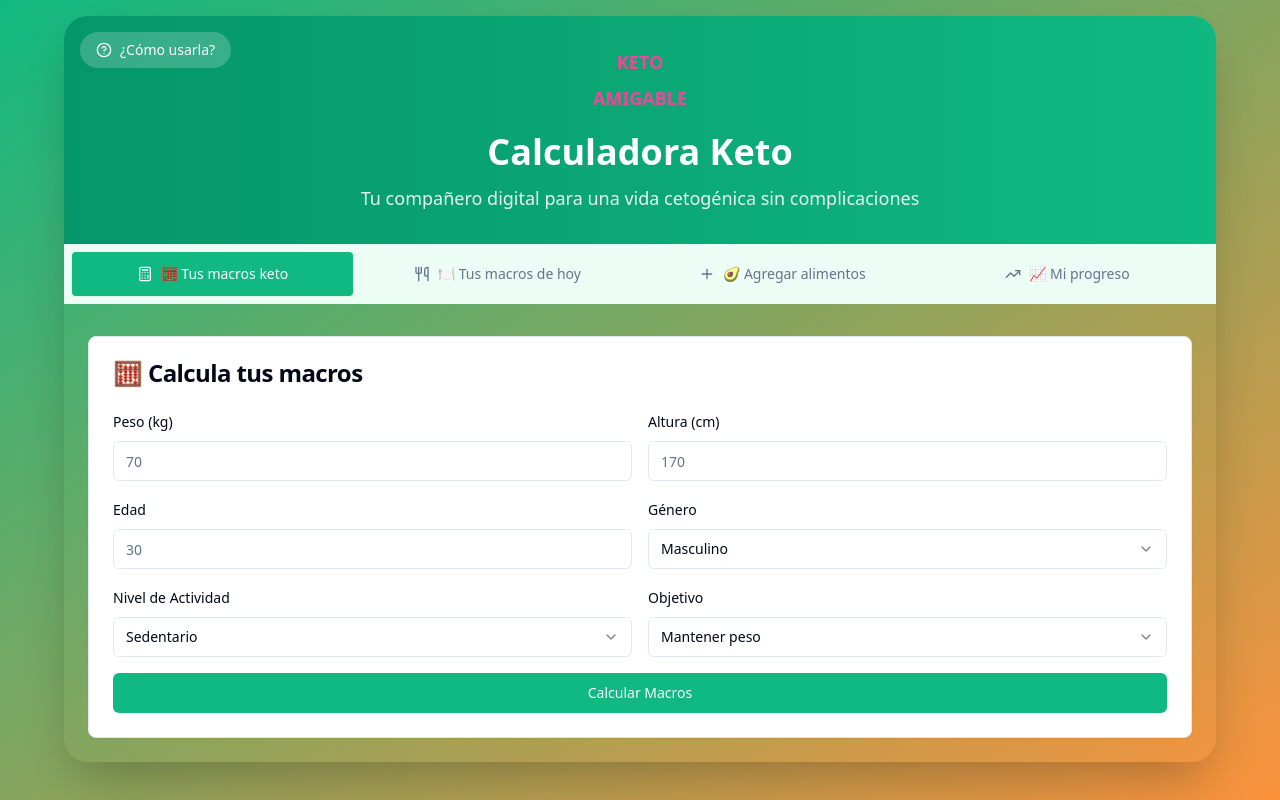
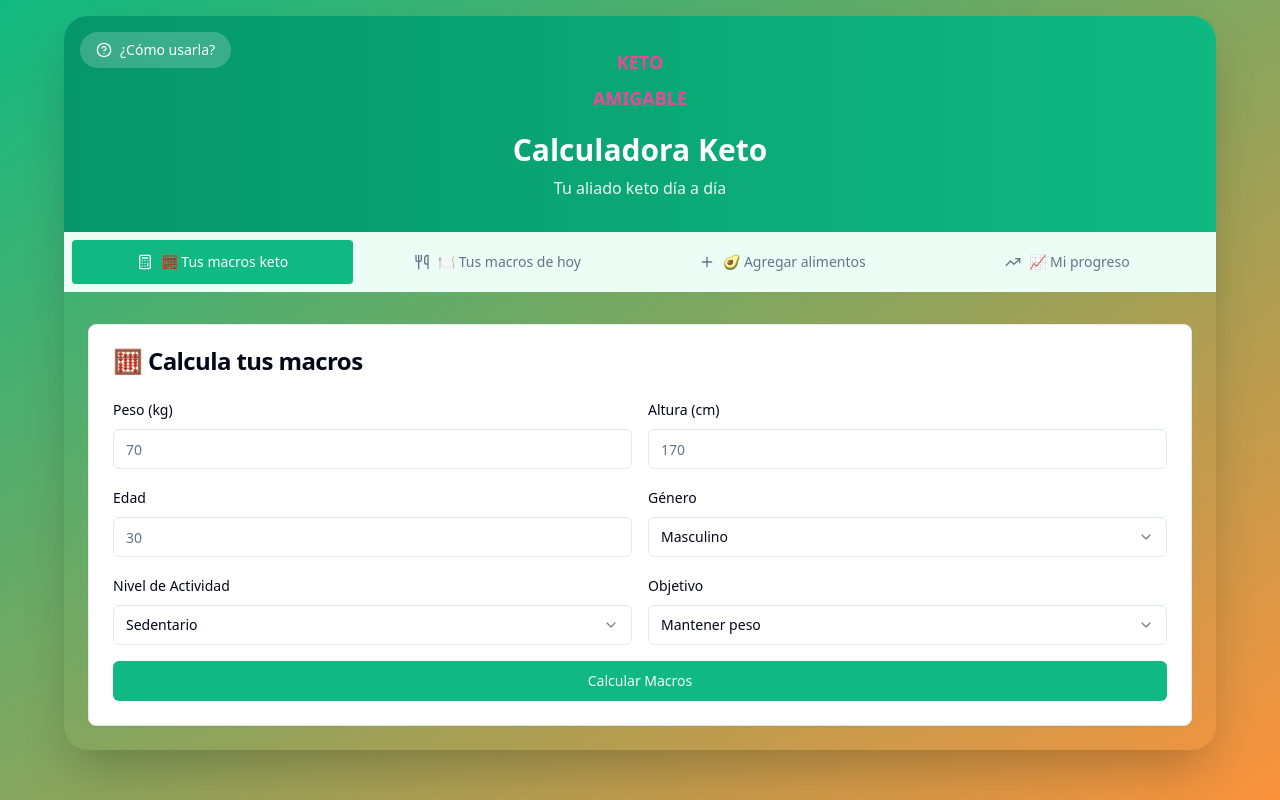
Before and after one commit to digital-guides/keto360-calculator, a React (Vite) app: page / in a window 1280 px wide. Built offline with nearby package versions, Linux system fonts and the light colour scheme; the HTML template or start-up script is replaced by a standard one.

Commit message:
Refactor header text

```diff
--- a/src/pages/Index.tsx
+++ b/src/pages/Index.tsx
@@ -19,8 +19,8 @@ const Index = () => {
             <div className="text-pink-500 font-bold text-lg mb-2">KETO</div>
             <div className="text-pink-500 font-bold text-lg">AMIGABLE</div>
           </div>
-          <h1 className="text-4xl font-bold mb-3 text-shadow">Calculadora Keto</h1>
-          <p className="text-lg opacity-90">Tu compañero digital para una vida cetogénica sin complicaciones</p>
+          <h1 className="text-3xl font-bold mb-2 text-shadow">Calculadora Keto</h1>
+          <p className="text-base opacity-90">Tu aliado keto día a día</p>
 
           {/* Install PWA Button */}
           <button
```
